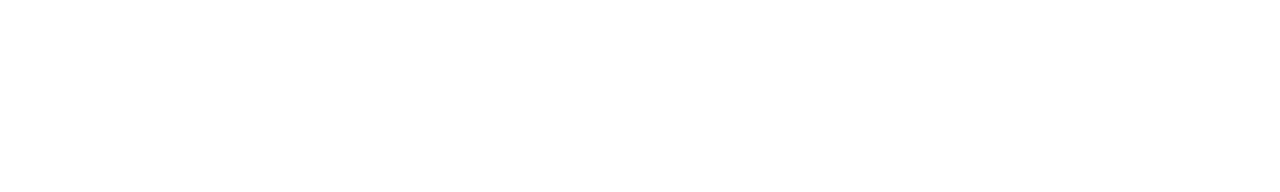
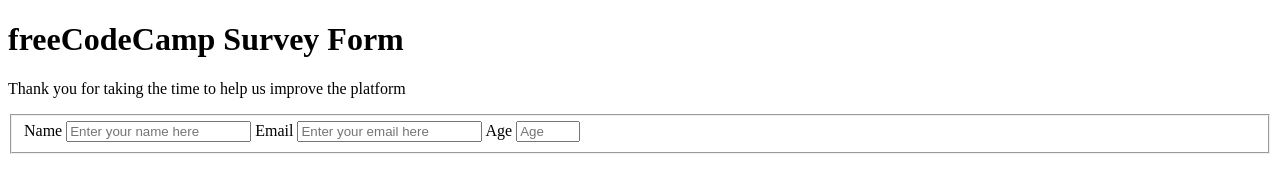
Before and after one commit to reyespinosa1996/survey_form, a plain HTML site: page index.html in a window 1280 px wide. Drawn offline with Linux system fonts and the light colour scheme.

Commit message:
Basic functionality from user stories implemented up to the 10th requirement.

```diff
--- a/index.html
+++ b/index.html
@@ -1,12 +1,27 @@
 <!DOCTYPE html>
 <html>
 <head>
-<title>freeCodeCamp Survey Form</title>
-<style type="text/css">
+	<title>freeCodeCamp Survey Form</title>
+	<style type="text/css">
 
-</style>
+	</style>
 </head>
-<body>
+	<body>
+		<h1 id="title">freeCodeCamp Survey Form</h1>
+			<p id="description">Thank you for taking the time to help us improve the platform</p>
+			<form id="survey-form">
+				<fieldset>
+				<label id="name-label" for="name">Name
+					<input required type="text" id="name" placeholder="Enter your name here">
+				</label>
+				<label id="email-label" for"mail">Email
+					<input required id="mail" type="mail" placeholder="Enter your email here">
+				</label>
+				<label id="number-label" for"age">Age
+					<input required id="age" type="number" min="13" max="100" placeholder="Age">
+				</label>
+				</fieldset>
+			</form>
 
-</body>
+	</body>
 </html>
```
Also changed, not shown: 2 other files.
